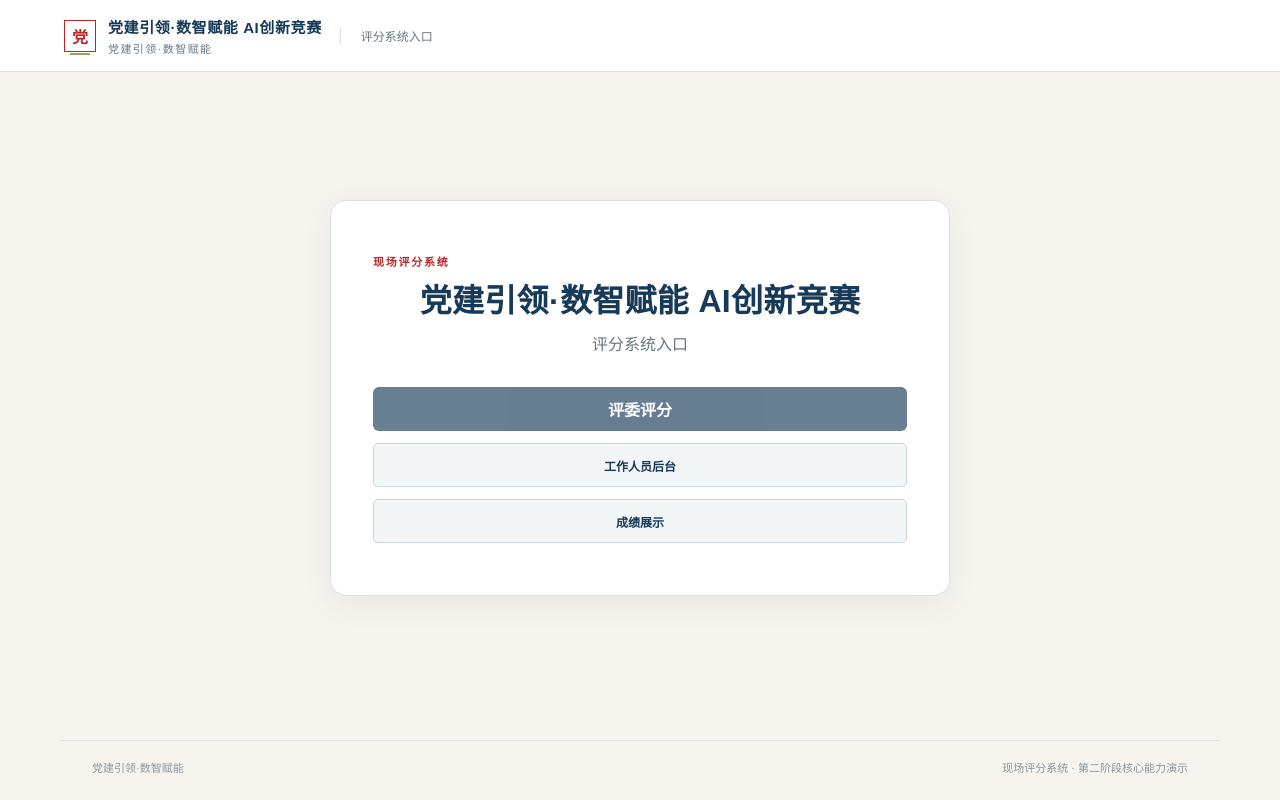
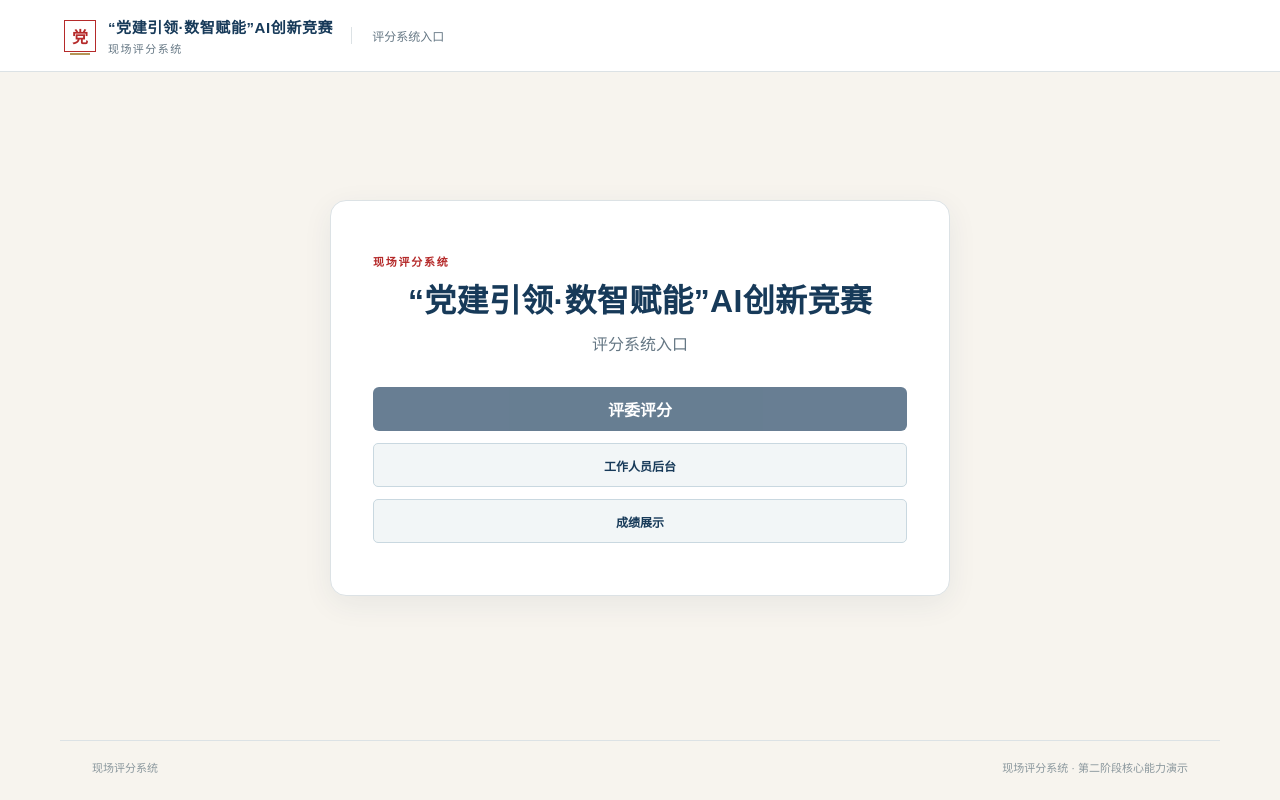
Before and after one commit to 123321456998/party-ai-scoring-system, a React (Vite) app: page /#/ in a window 1280 px wide. Built offline with nearby package versions, Linux system fonts and the light colour scheme; no server answers.

Commit message:
Unify competition title and refine admin spacing

```diff
--- a/index.html
+++ b/index.html
@@ -1 +1 @@
-<!doctype html><html lang="zh-CN"><head><meta charset="UTF-8" /><meta name="viewport" content="width=device-width, initial-scale=1.0" /><meta name="theme-color" content="#173A59" /><title>党建引领AI业务大赛</title></head><body><div id="root"></div><script type="module" src="/src/main.tsx"></script></body></html>
+<!doctype html><html lang="zh-CN"><head><meta charset="UTF-8" /><meta name="viewport" content="width=device-width, initial-scale=1.0" /><meta name="theme-color" content="#173A59" /><title>“党建引领·数智赋能”AI创新竞赛</title></head><body><div id="root"></div><script type="module" src="/src/main.tsx"></script></body></html>
--- a/src/config/event.ts
+++ b/src/config/event.ts
@@ -1,6 +1,6 @@
 export const eventConfig = {
-  name: '党建引领·数智赋能 AI创新竞赛',
-  subtitle: '党建引领·数智赋能',
+  name: '“党建引领·数智赋能”AI创新竞赛',
+  subtitle: '现场评分系统',
   fullScore: 100,
   teams: ['烟组', '酒组', '香化组', '精品组', '香港组', '物流组'],
 } as const
```
Also changed, not shown: src/pages/Results/ResultsPage.tsx (+2 -1 lines), src/styles/components.css.
